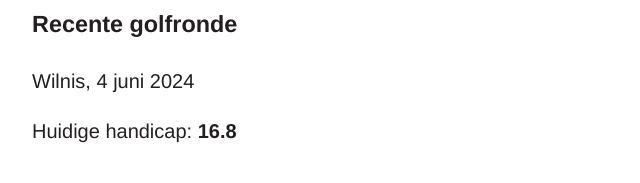
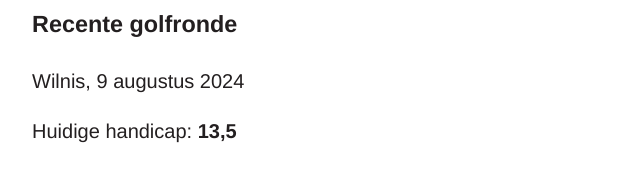
Before and after one commit to Eles72/ikgolfzoalsikben.nl, a plain HTML site: page index.html in a window 1280 px wide. Shown: the part 3885-4068 px from the top of the page, 148-788 px from the left. Drawn offline with Linux system fonts and the light colour scheme.

Commit message:
Update index.html

```diff
--- a/index.html
+++ b/index.html
@@ -208,8 +208,8 @@
 
             <h3>Recente golfronde</h3>
 
-            <p>Wilnis, <time>4 juni 2024</time></p>
-            <p>Huidige handicap: <strong>16.8</strong></p>
+            <p>Wilnis, <time>9 augustus 2024</time></p>
+            <p>Huidige handicap: <strong>13,5</strong></p>
 
         </section>
 
```
